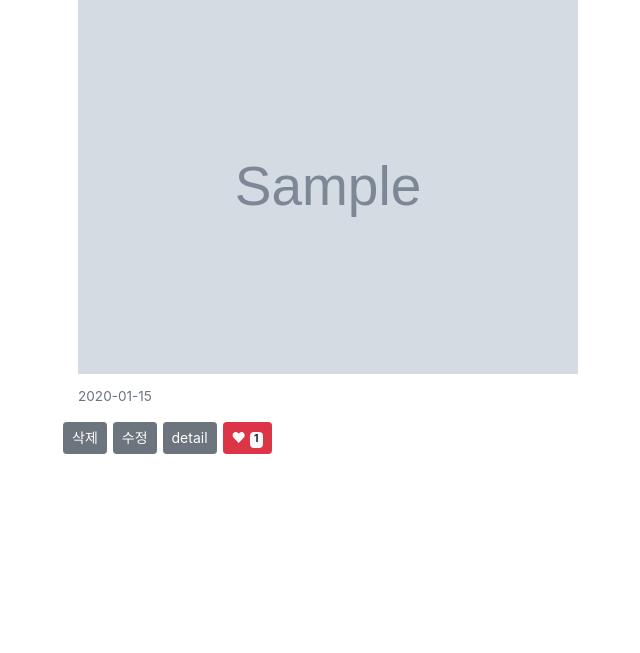
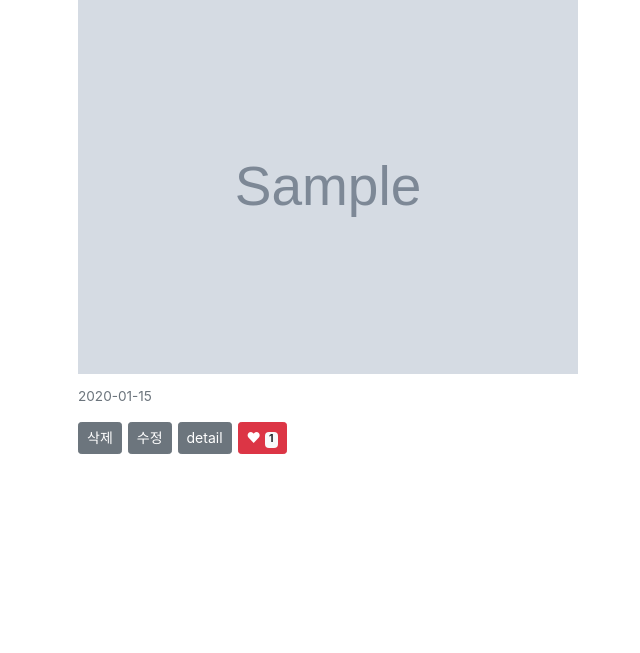
Before and after one commit to Dayoming/insdayomi, a Django app: page /board/ in a window 1280 px wide. Shown: the part 449-1102 px from the top of the page, without its empty margins (4-644 px from the left). Run offline with Django 3.2, Linux system fonts and the light colour scheme; tables that the repository leaves empty hold one stand-in row (values such as "Sample post"); grey boxes marked "Sample" are stand-in pictures; some libraries are stand-ins or nearby versions.

Commit message:
수정, 삭제, 디테일, 좋아요 부분 div 스타일 속성 변경

```diff
--- a/insda/templates/insda/board.html
+++ b/insda/templates/insda/board.html
@@ -82,7 +82,7 @@
               <div class="card">
                   <img src="{{ article.photo.url }}" alt="Card image cap" width="500" class="img-responsive">
                   <p class="card-text">{{ article.cdate|date:"Y-m-d" }}</p>
-                    <div class="row">
+                    <div class="row" style="margin-left: 0px">
                         <a href="/insda/delete/{{ article.pk }}" class="btn btn-secondary btn-sm" style="margin-right: 6px">삭제</a>
                         <a href="/insda/update/{{ article.pk }}" class="btn btn-secondary btn-sm" style="margin-right: 6px">수정</a>
                         <a href="/insda/detail/{{ article.pk }}" class="btn btn-secondary btn-sm" style="margin-right: 6px">detail</a>
```
